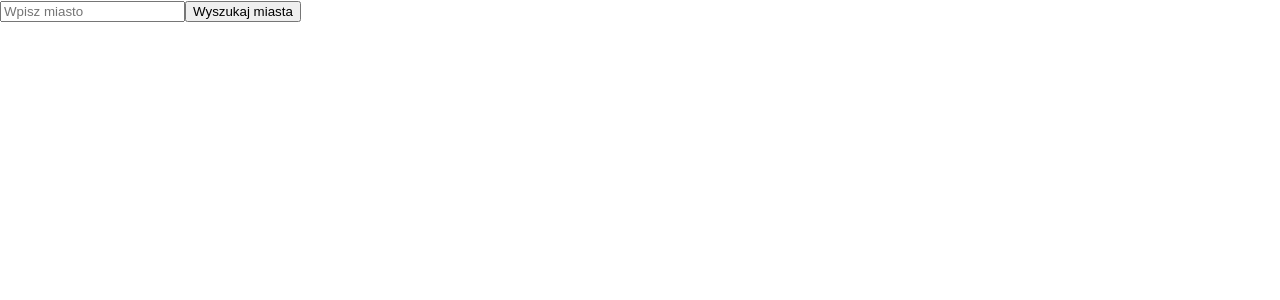
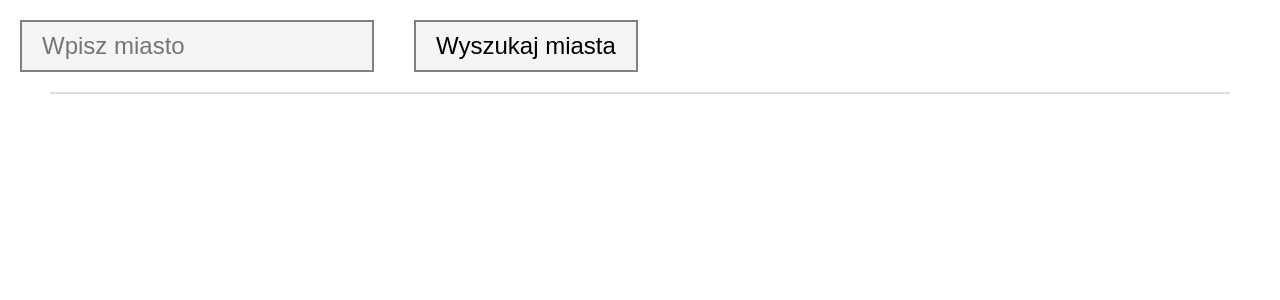
Before and after one commit to WojciechBaczynski/weather-app, a React (Create React App) app: page / in a window 1280 px wide. Shown: the top 300 px of the page. Built offline with nearby package versions, Linux system fonts and the light colour scheme.

Commit message:
Add basic styling to the project

```diff
--- a/src/components/App.css
+++ b/src/components/App.css
@@ -0,0 +1,19 @@
+.App input,
+.App button {
+    margin: 20px;
+    padding: 10px 20px;
+    border: 2px solid gray;
+    background-color: whitesmoke;
+    transition: 0.3s;
+    font-size: 1.5rem;
+}
+
+.App button{
+    cursor: pointer;
+}
+
+.App button:hover {
+    background-color: black;
+    color: whitesmoke;
+    border-color: black;
+}
--- a/src/components/Result/Result.js
+++ b/src/components/Result/Result.js
@@ -1,4 +1,5 @@
 import React from 'react';
+import styles from './Result.module.css';
 
 const result = props => {
     const { err, date, city, sunrise, sunset, temp, pressure, wind } = props.weather;
@@ -7,7 +8,7 @@ const result = props => {
         const sunriseTime = new Date(sunrise * 1000).toLocaleTimeString();
         const sunsetTime = new Date(sunset * 1000).toLocaleTimeString();
         content = (
-            <div>
+            <React.Fragment>
                 <h3>Wyniki wyszukiwania dla <em>{city}</em></h3>
                 <h4>Dane dla dnia i godziny: {date}</h4>
                 <h4>Aktualna temperatura {temp}&#176;C</h4>
@@ -15,11 +16,11 @@ const result = props => {
                 <h4>Zachód słońca dzisiaj {sunsetTime}</h4>
                 <h4>Aktualna siła wiatu {wind}m/s</h4>
                 <h4>Aktualne ciśnienie {pressure}hPa</h4>
-            </div>
+            </React.Fragment>
         );
     }
     return (
-        <div className="result">
+        <div className={styles.Result}>
             {err ? `Nie mamy w bazie ${city}` : content}
         </div>
     );
--- /dev/null
+++ b/src/components/Result/Result.module.css
@@ -0,0 +1,14 @@
+.Result {
+    margin: 0 50px;
+    padding-top: 20px;
+    border-top: 2px solid #ddd;
+}
+
+.Result h3,
+.Result h4 {
+    font-weight: normal;
+}
+
+.Result em {
+    font-weight: bold;
+}
```
